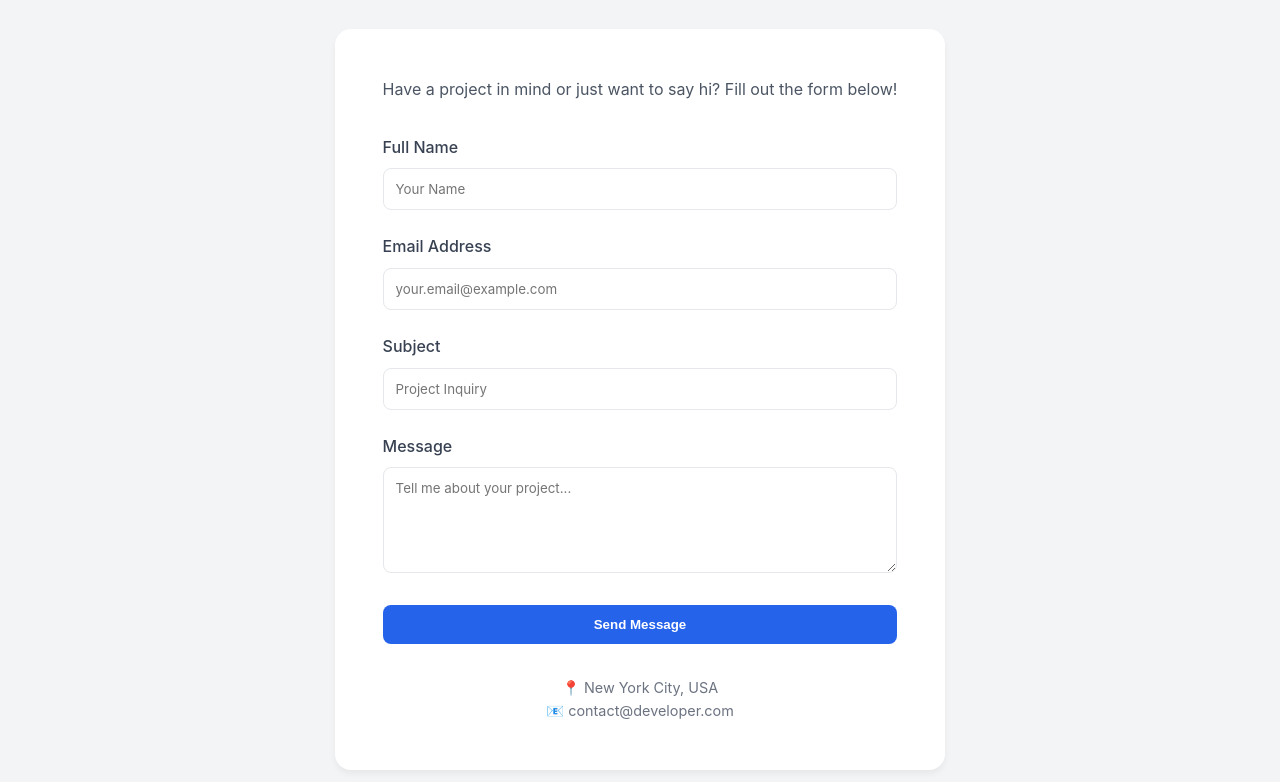
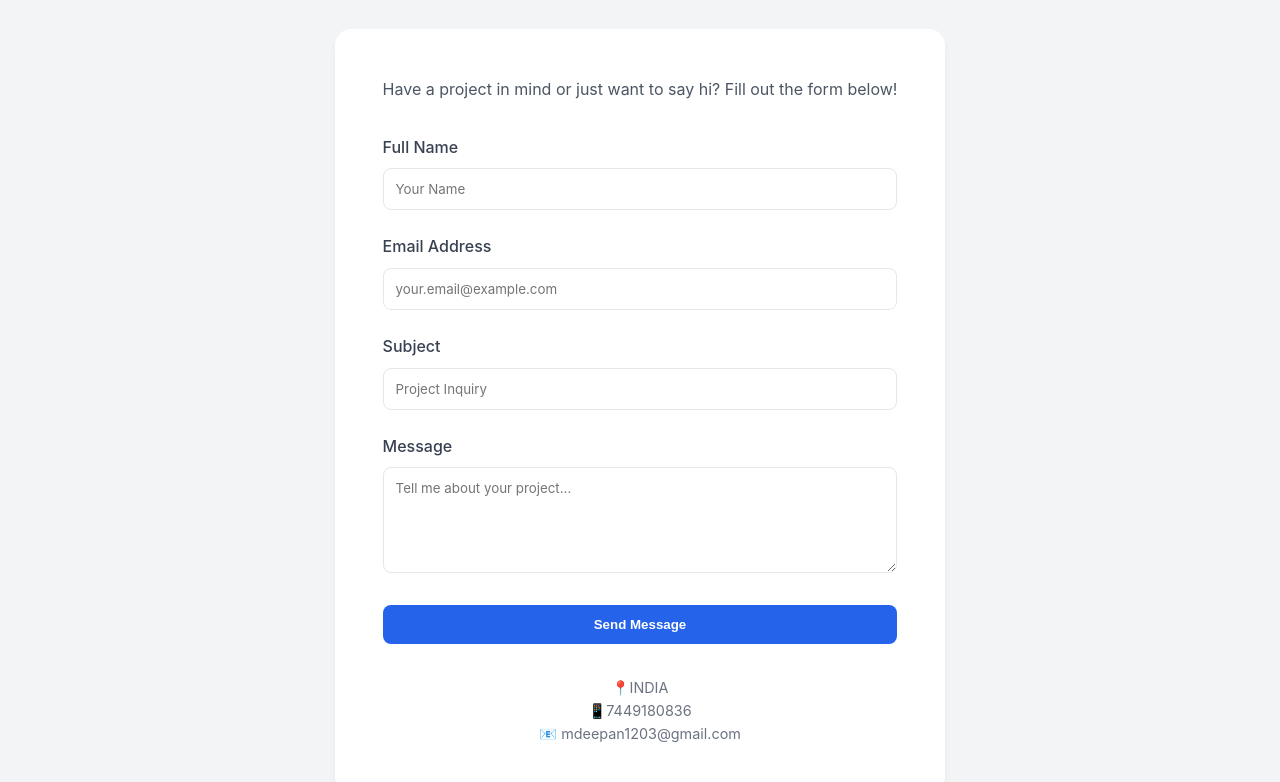
Before and after one commit to DEEPAN-ENGINEER/Ai_workshop, a plain HTML site: page contact.html in a window 1280 px wide. Shown: the part 204-986 px from the top of the page. Drawn offline with Linux system fonts and the light colour scheme.

Commit message:
Update contact.html

```diff
--- a/contact.html
+++ b/contact.html
@@ -60,8 +60,9 @@
             </form>
 
             <div style="margin-top: 2rem; text-align: center; font-size: 0.9rem; color: #6b7280;">
-                <p>📍 New York City, USA</p>
-                <p>📧 contact@developer.com</p>
+                <p>📍INDIA</p>
+                <p> 📱7449180836</p>
+                <p>📧 mdeepan1203@gmail.com</p>
             </div>
         </div>
     </main>
@@ -79,4 +80,5 @@
 
 </body>
 
+
 </html>
```
